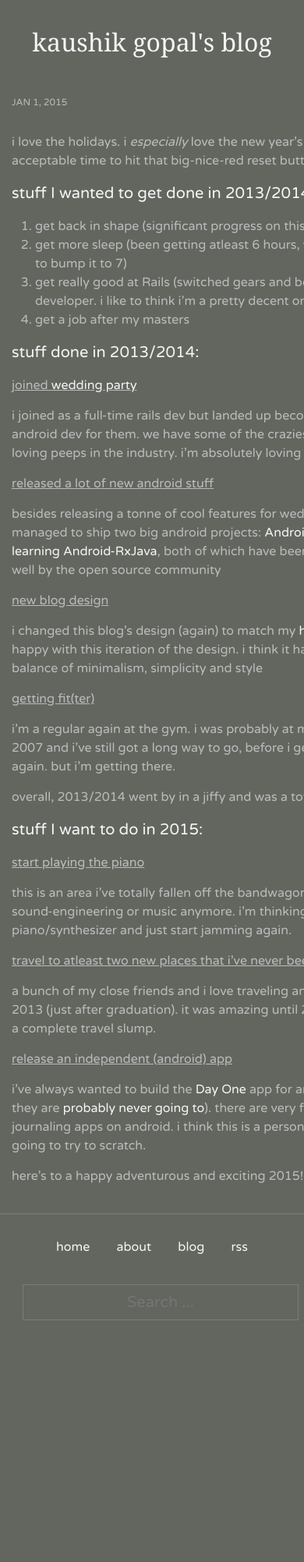
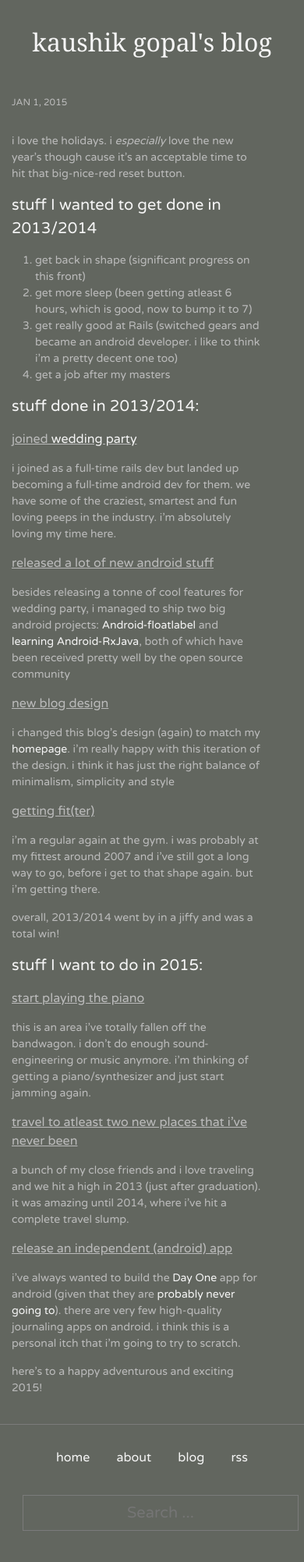
Before and after one commit to kaushikgopal/octopress-kaush-blog, a Jekyll site: the page built from _posts/2014-12-31-new-year-2015.markdown, in a window 390 px wide. Shown: the whole page at 78% size. Built offline with Jekyll 4.4.1, drawn with Linux system fonts in a browser that asks for light colours; before the commit the page ends 1733 px from its top, so only the background shows below that.

Commit message:
fix: mobile layout for single posts

```diff
--- a/_sass/_layout.scss
+++ b/_sass/_layout.scss
@@ -131,12 +131,23 @@
             margin-bottom: 0;
             font-size: 26px;
             font-family: $font-family-base;
+
+            @include media-query($on-mobile) {
+                font-size: 22px;
+            }
         }
+
     }
 }
+
 .post-content {
     clear: left;
     margin-bottom: $spacing-unit;
+
+    @include media-query($on-mobile) {
+        font-size: 14px;
+        max-width: $smallest-mobile-width;
+    }
 
     hr {
         border: 1px solid $color-divider;
@@ -147,28 +158,12 @@
     h2 {
         font-size: 20px;
         color: $color-link;
-
-        @include media-query($on-laptop) {
-            font-size: 20px;
-        }
     }
 
     h3 {
         font-size: 16px;
         text-decoration: underline;
-
-        @include media-query($on-laptop) {
-            font-size: 16px;
-        }
     }
-
-    /* h4 {
-        font-size: 16px;
-
-        @include media-query($on-laptop) {
-            font-size: 16px;
-        }
-    } */
 }
 
 
--- a/css/main.scss
+++ b/css/main.scss
@@ -39,6 +39,7 @@ $on-laptop:        720px;
 // Width of the content area
 $content-width:         720px;
 $page-content-width:    530px;
+$smallest-mobile-width: 320px;
 
 // Using media queries with like this:
 // @include media-query($on-mobile) {
```
